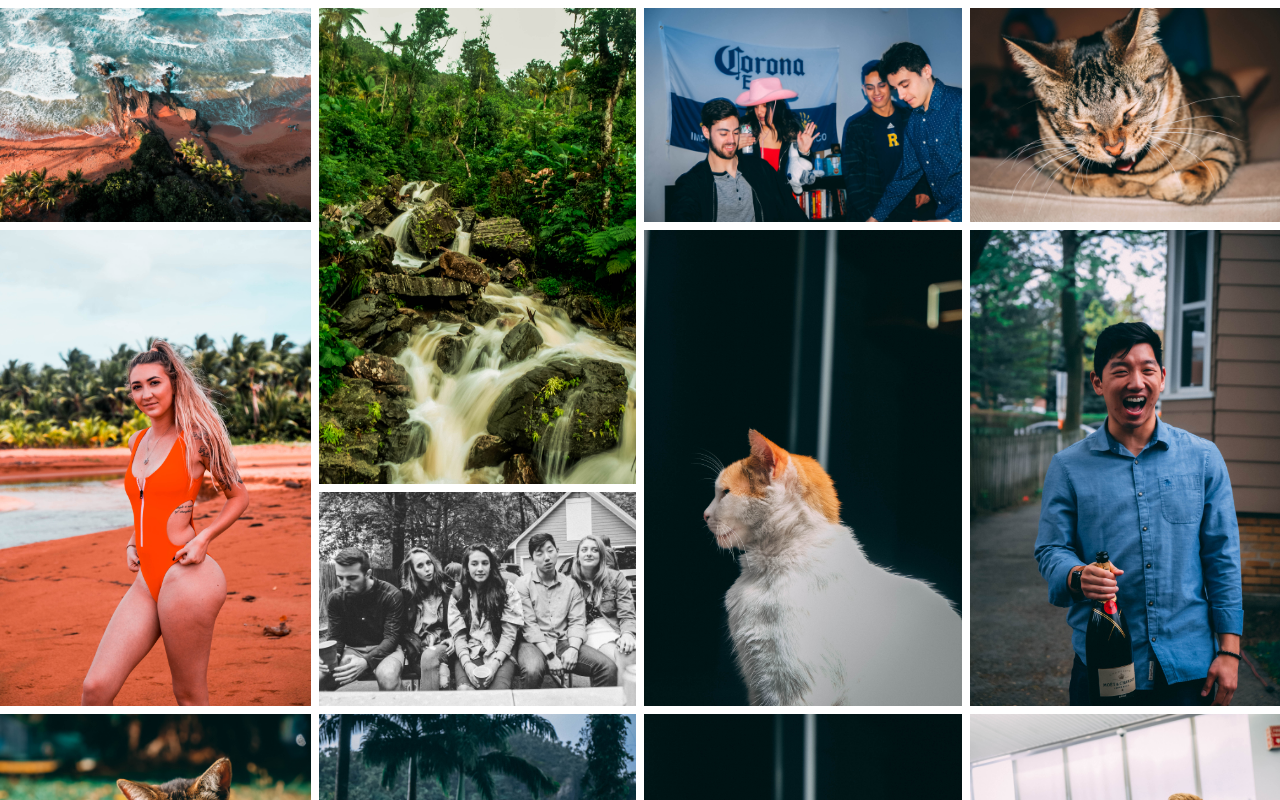
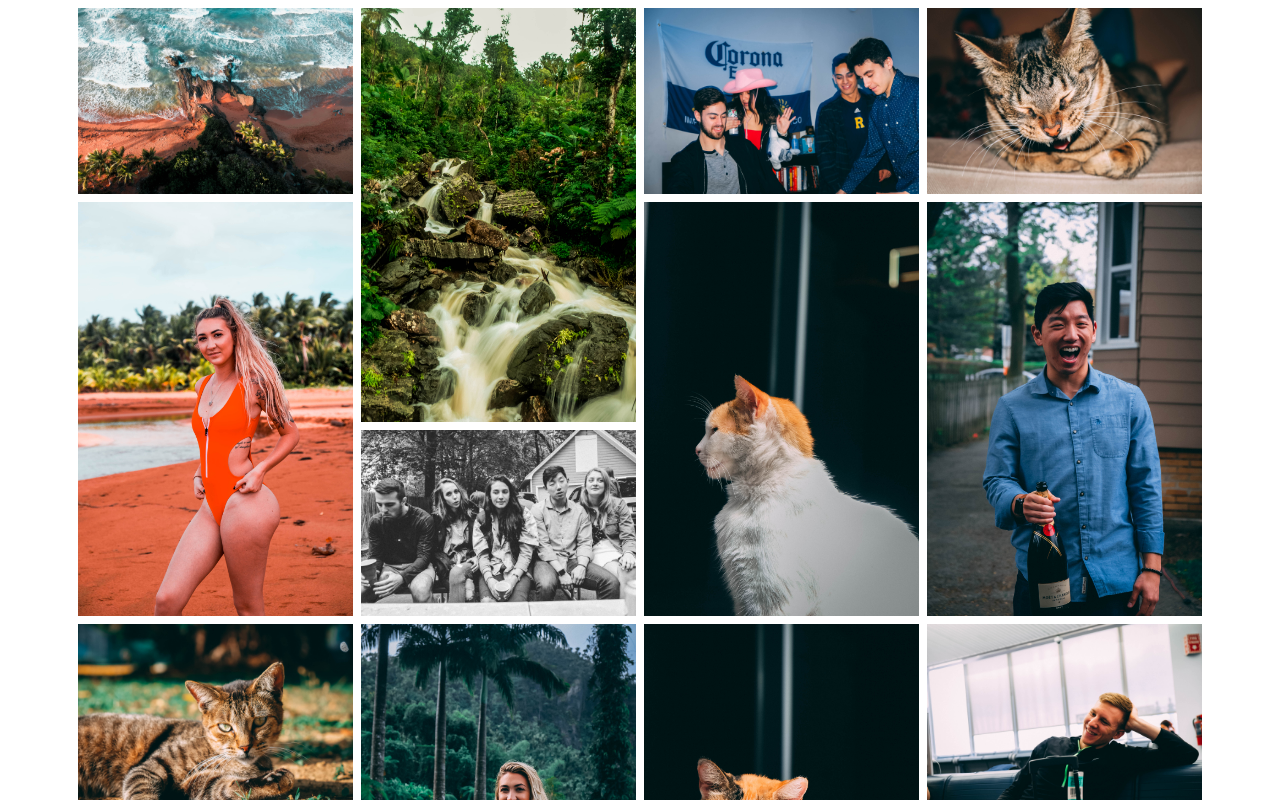
Before and after one commit to PatriceDouge/Personal_Website_V2, a React (Create React App) app: page /photography in a window 1280 px wide. Shown: the top 800 px of the page. Built offline with nearby package versions, Linux system fonts and the light colour scheme.

Commit message:
photo page fix

```diff
--- a/src/components/Photography.js
+++ b/src/components/Photography.js
@@ -5,7 +5,7 @@ import '../styles/Photography.css';
 class Photography extends Component {
   render() {
     return (
-      <div className="Photography">
+      <div className="container">
 
         <div className="row">
 
```
